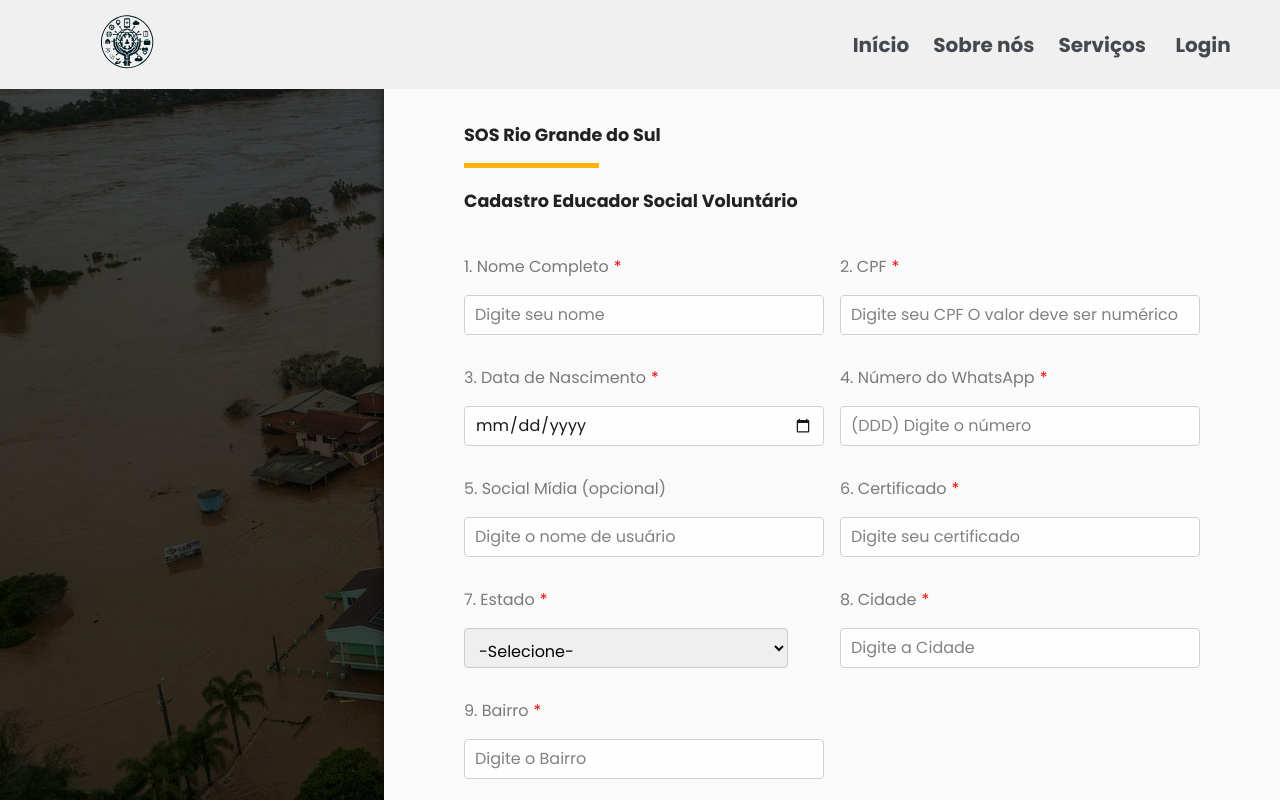
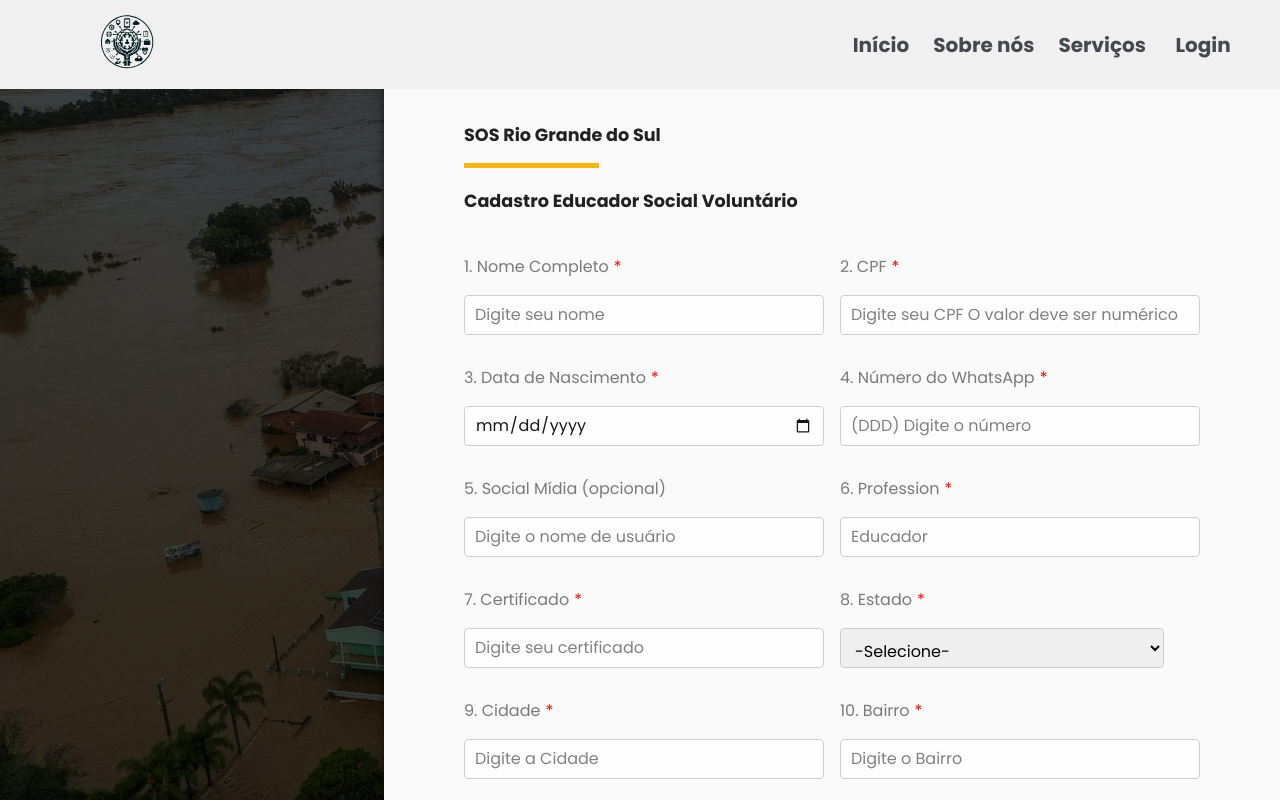
Before and after one commit to Dart1516/proyecto-toti-rs, a React (Create React App) app: page /FormularioEducadorSocial in a window 1280 px wide. Shown: the top 800 px of the page. Built offline with nearby package versions, Linux system fonts and the light colour scheme.

Commit message:
adicionando profesion

```diff
--- a/src/Pages/FormularioEducadorSocial.js
+++ b/src/Pages/FormularioEducadorSocial.js
@@ -20,9 +20,10 @@ function FormularioEducadorSocial() {
     phoneNumber: "",
     email: "",
     certificate: "",
+    profession:"",
     state: "",
-    cidade: "",
-    bairro: "",
+    city: "",
+    neighborhood: "",
     availability: "",
     additionalDays: [{ day: "", hour: "" }],
     password: "",
@@ -60,8 +61,11 @@ function FormularioEducadorSocial() {
       navigate('/thankyou');
     } catch (error) {
       console.error('Error al enviar datos:', error);
-      setError('Error al enviar datos: ' + (error.response?.data?.message || error.message));
+      setError('Error ao enviar os dados:Por favor ' + (error.response?.data?.message || error.message));
     }
+    if (error.response?.data?.message?.includes('CPF já cadastrado')) {
+      setError('CPF ja esta cadastrado');
+  };
   };
 
   const handleTermsChange = (event) => {
@@ -207,10 +211,23 @@ const handleTogglePasswordVerify = () => {
                 onChange={handleInputChange}
               />
             </div>
-
             <div className="input-field">
               <h4>
-                6. Certificado<span>*</span>
+                6. Profession<span>*</span>
+              </h4>
+              <input
+                className="input-text"
+                type="text"
+                name="profession"
+                placeholder="Educador"
+                value={formData.profession}
+                onChange={handleInputChange}
+                required
+              />
+            </div>
+            <div className="input-field">
+              <h4>
+                7. Certificado<span>*</span>
               </h4>
               <input
                 type="text"
@@ -224,7 +241,7 @@ const handleTogglePasswordVerify = () => {
             </div>
             <div className="input-field">
               <h4>
-                7. Estado <span>*</span>
+                8. Estado <span>*</span>
               </h4>
               <select
                 className="form-select"
@@ -260,12 +277,12 @@ const handleTogglePasswordVerify = () => {
             </div>
             <div className="input-field">
               <h4>
-                8. Cidade<span>*</span>
+                9. Cidade<span>*</span>
               </h4>
               <input
                 type="text"
-                name="cidade"
-                value={formData.cidade}
+                name="city"
+                value={formData.city}
                 onChange={handleInputChange}
                 placeholder="Digite a Cidade"
                 required
@@ -274,12 +291,12 @@ const handleTogglePasswordVerify = () => {
             </div>
             <div className="input-field">
               <h4>
-                9. Bairro <span>*</span>
+                10. Bairro <span>*</span>
               </h4>
               <input
                 type="text"
-                name="bairro"
-                value={formData.bairro}
+                name="neighborhood"
+                value={formData.neighborhood}
                 onChange={handleInputChange}
                 placeholder="Digite o Bairro"
                 required
```
